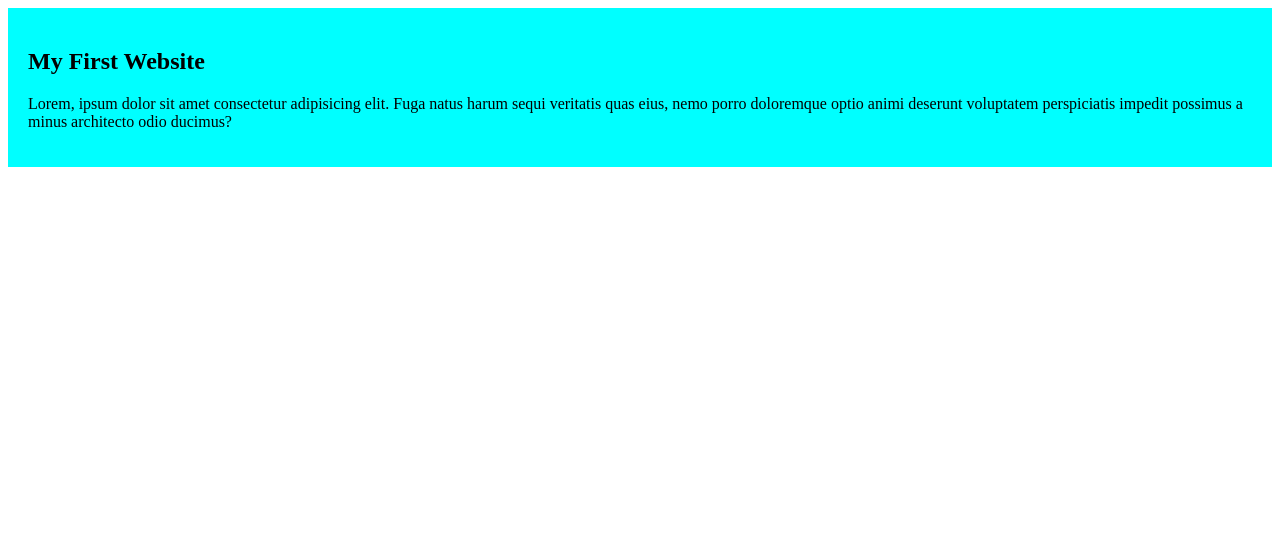
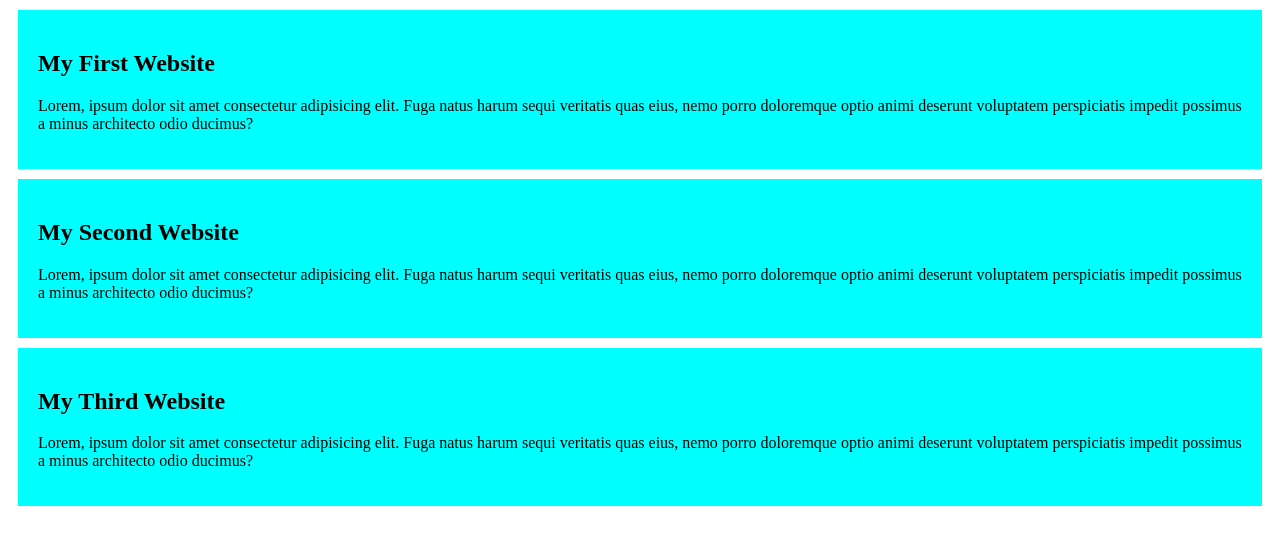
Before and after one commit to Niloy2403/My-first-wbsite, a plain HTML site: page index.html in a window 1280 px wide. Drawn offline with Linux system fonts and the light colour scheme.

Commit message:
added second and third blog

```diff
--- a/index.html
+++ b/index.html
@@ -13,5 +13,17 @@
             Lorem, ipsum dolor sit amet consectetur adipisicing elit. Fuga natus harum sequi veritatis quas eius, nemo porro doloremque optio animi deserunt voluptatem perspiciatis impedit possimus a minus architecto odio ducimus?
         </p>
     </div>
+    <div>
+        <h2>My Second Website</h2>
+        <p>
+            Lorem, ipsum dolor sit amet consectetur adipisicing elit. Fuga natus harum sequi veritatis quas eius, nemo porro doloremque optio animi deserunt voluptatem perspiciatis impedit possimus a minus architecto odio ducimus?
+        </p>
+    </div>
+    <div>
+        <h2>My Third Website</h2>
+        <p>
+            Lorem, ipsum dolor sit amet consectetur adipisicing elit. Fuga natus harum sequi veritatis quas eius, nemo porro doloremque optio animi deserunt voluptatem perspiciatis impedit possimus a minus architecto odio ducimus?
+        </p>
+    </div>
 </body>
 </html>
--- a/styles/blog.css
+++ b/styles/blog.css
@@ -1,4 +1,5 @@
 div{
     background-color: aqua;
     padding: 20px;
+    margin: 10px;
 }
```
